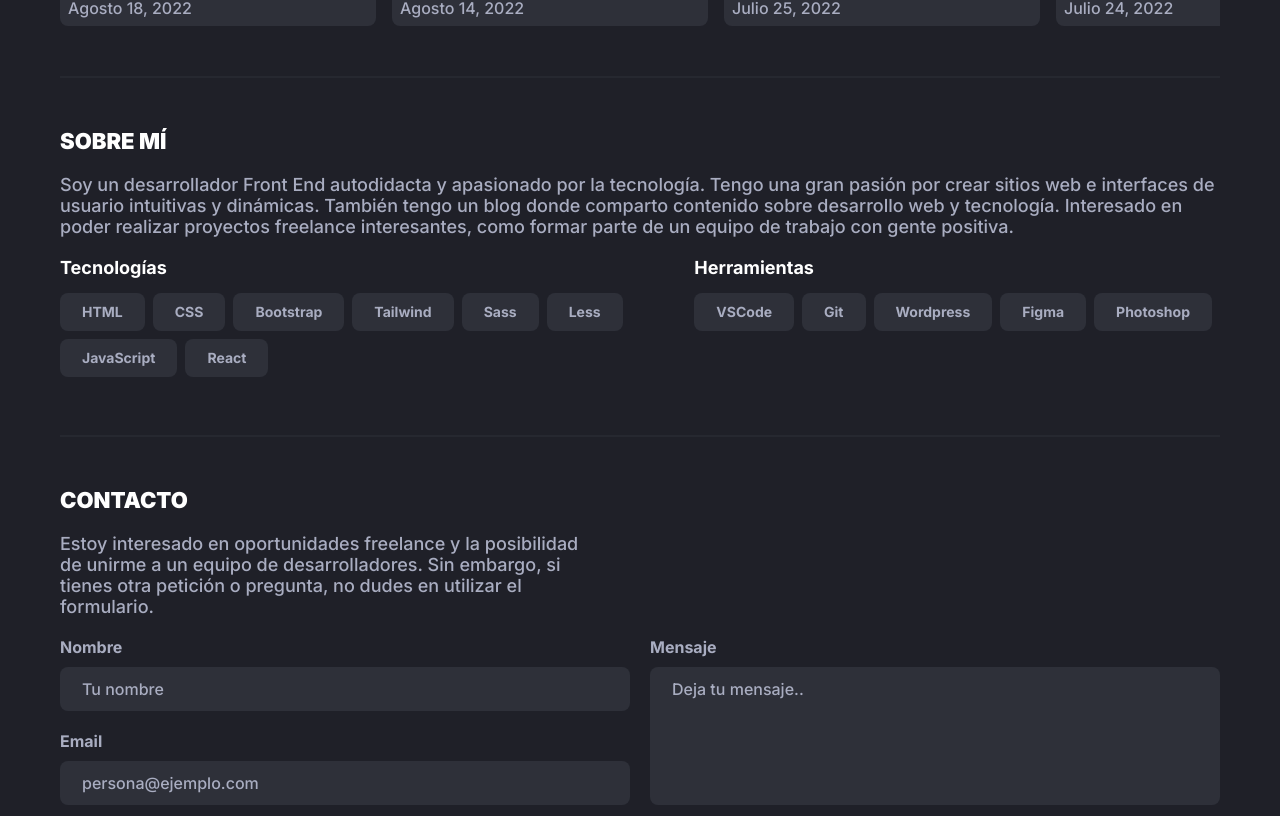
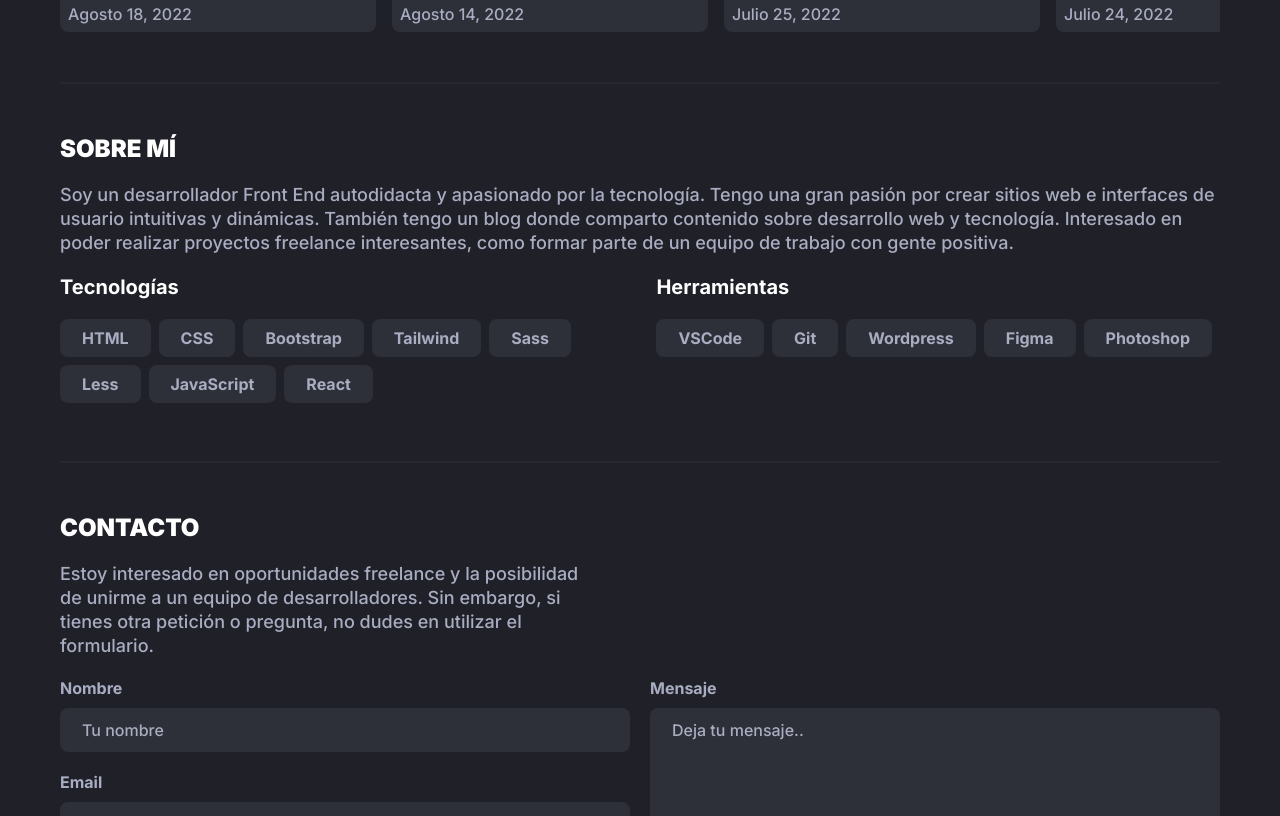
Before and after one commit to AlexisPaez11/website, a React (Create React App) app: page / in a window 1280 px wide. Shown: the part 1518-2334 px from the top of the page. Built offline with nearby package versions, Linux system fonts and the light colour scheme; a web font is replaced by a local one.

Commit message:
article-container css

```diff
--- a/src/index.css
+++ b/src/index.css
@@ -45,7 +45,7 @@ h1, h2, h3, h4, h5, h6, p {
     color: var(--color-text);
 }
 h2 {
-    font-size: 2.2rem;
+    font-size: 2.4rem;
     font-weight: 900;
 }
 
@@ -734,7 +734,7 @@ time {
 .article-container p {
     color: var(--color-text-variant);
     font-size: 1.8rem;
-    line-height: 2.6rem;
+    line-height: 2.8rem;
     font-weight: 500;
     margin-bottom: 1rem;
 }
@@ -923,6 +923,7 @@ table th.align-left p {
 /* SECTION 2 */
 .aboutMe-section p {
     font-size: 1.8rem;
+    line-height: 2.4rem;
     font-weight: 500;
     color: var(--color-text-variant);
 }
@@ -935,12 +936,12 @@ table th.align-left p {
 .skills-container {
     display: grid;
     grid-auto-flow: row;
-    gap: 1.5rem;
+    gap: 2rem;
     align-content: flex-start;
 }
 .skills-container h3 {
     color: var(--color-text);
-    font-size: 1.8rem;
+    font-size: 2rem;
     font-weight: 700;
 }
 .skills {
@@ -950,7 +951,7 @@ table th.align-left p {
 .skills span {
     color: var(--color-text-variant);
     background-color: var(--color-component);
-    font-size: 1.4rem;
+    font-size: 1.6rem;
     line-height: 1.4rem;
     font-weight: 700;
     padding: 1.2rem 2.2rem;
@@ -977,6 +978,7 @@ table th.align-left p {
     max-width: 54.2rem;
     min-width: 26rem;
     font-size: 1.8rem;
+    line-height: 2.4rem;
     font-weight: 500;
     color: var(--color-text-variant);
 }
@@ -1106,9 +1108,6 @@ footer p {
     }
     .article-container {
         padding: 0 0 5rem 0;
-        display: flex;
-        flex-direction: column;
-        align-self: center;
     }
     .recommended-articles {
         padding: 5rem 0 0 0;
--- a/src/pages/articles/EtiquetasHtmlEsenciales.jsx
+++ b/src/pages/articles/EtiquetasHtmlEsenciales.jsx
@@ -74,6 +74,7 @@ const EtiquetasHtmlEsenciales = () => {
         <h4>{`<a>`}</h4>
         <p>La etiqueta {`<a>`} nos permite realizar enlaces hacia documentos externos, como otros sitios web, direcciones de correo o cualquier otra URL a través del atributo <strong>href</strong> donde indicaremos el enlace al que queremos conectar y con el atributo <strong>target</strong> podemos indicar que el enlace se abra en una nueva ventana. También nos permite enlazarnos hacia alguna parte específica del mismo documento.</p>
         <pre>
+          <div className='lenguaje'><SiHtml5 /></div>
           <code>{`<a href='https://www.google.com/' target='_blank'>Enlace a Google</a>`}</code>
         </pre>
 
@@ -103,6 +104,7 @@ const EtiquetasHtmlEsenciales = () => {
         <h4>{`<img>`}</h4>
         <p>La etiqueta {`<img>`} nos permite mostrar imágenes dentro del contenido. Indicaremos mediante el atributo <strong>src</strong> la ruta de la imagen. Siendo un elemento vacío, no necesita de una etiqueta de cierre.</p>
         <pre>
+          <div className='lenguaje'><SiHtml5 /></div>
           <code>{`<img src=''>`}</code>
         </pre>
 
```
